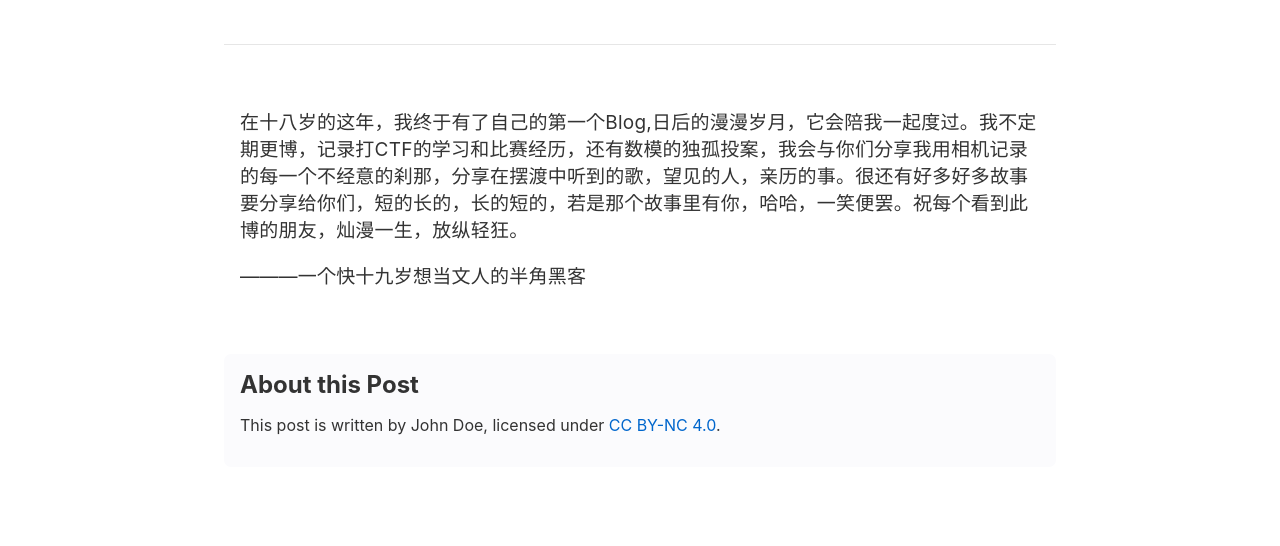
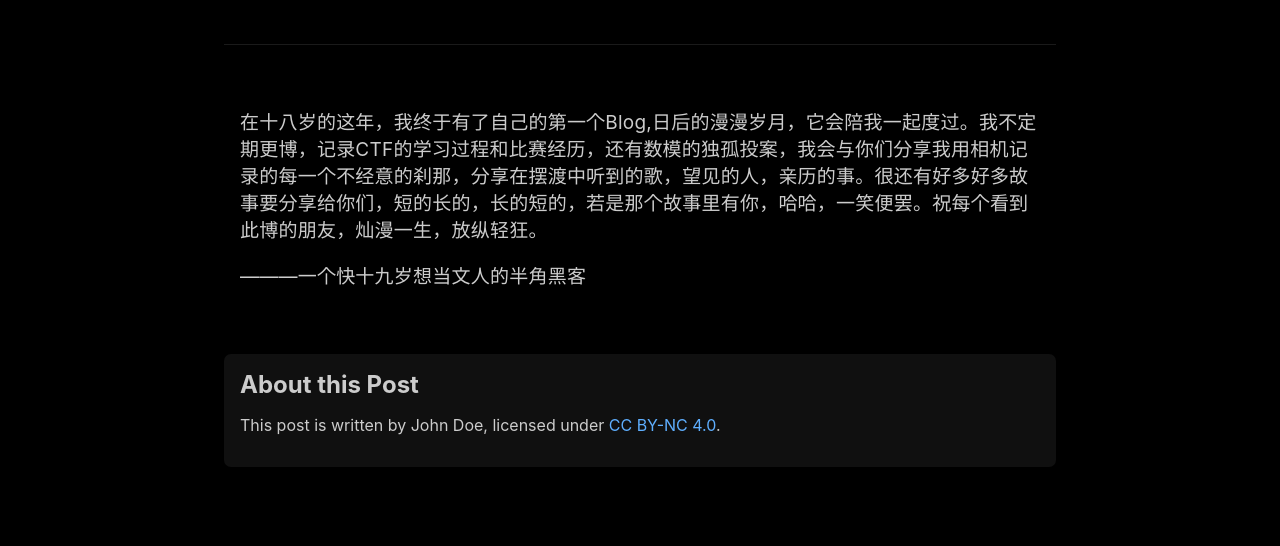
Before and after one commit to xiwuqi/xiwuqi.github.io, a plain HTML site: page 2021/11/23/十八岁的梧席/index.html in a window 1280 px wide. Shown: the part 254-800 px from the top of the page. Drawn offline with nearby package versions, Linux system fonts and the light colour scheme.

Commit message:
Site updated: 2021-11-23 22:45:10

```diff
--- a/2021/11/23/十八岁的梧席/index.html
+++ b/2021/11/23/十八岁的梧席/index.html
@@ -61,7 +61,7 @@
 
 
 <meta name="generator" content="Hexo 5.4.0"></head>
-    <body data-color-scheme="auto">
+    <body data-color-scheme="dark">
         <nav id="theme-nav">
     <div class="inner">
         <a class="title" href="/">Blog</a>
@@ -133,7 +133,7 @@
     <div class="divider"></div>
 
     <div class="content">
-        <p>在十八岁的这年，我终于有了自己的第一个Blog,日后的漫漫岁月，它会陪我一起度过。我不定期更博，记录打CTF的学习和比赛经历，还有数模的独孤投案，我会与你们分享我用相机记录的每一个不经意的刹那，分享在摆渡中听到的歌，望见的人，亲历的事。很还有好多好多故事要分享给你们，短的长的，长的短的，若是那个故事里有你，哈哈，一笑便罢。祝每个看到此博的朋友，灿漫一生，放纵轻狂。</p>
+        <p>在十八岁的这年，我终于有了自己的第一个Blog,日后的漫漫岁月，它会陪我一起度过。我不定期更博，记录CTF的学习过程和比赛经历，还有数模的独孤投案，我会与你们分享我用相机记录的每一个不经意的刹那，分享在摆渡中听到的歌，望见的人，亲历的事。很还有好多好多故事要分享给你们，短的长的，长的短的，若是那个故事里有你，哈哈，一笑便罢。祝每个看到此博的朋友，灿漫一生，放纵轻狂。</p>
 <p>———一个快十九岁想当文人的半角黑客</p>
 
     </div>
```
Also changed, not shown: 2021/11/23/hello-world/index.html (+1 -1 lines), archives/2021/11/index.html (+1 -1 lines), archives/2021/index.html (+1 -1 lines), archives/index.html (+1 -1 lines), index.html (+1 -1 lines).
